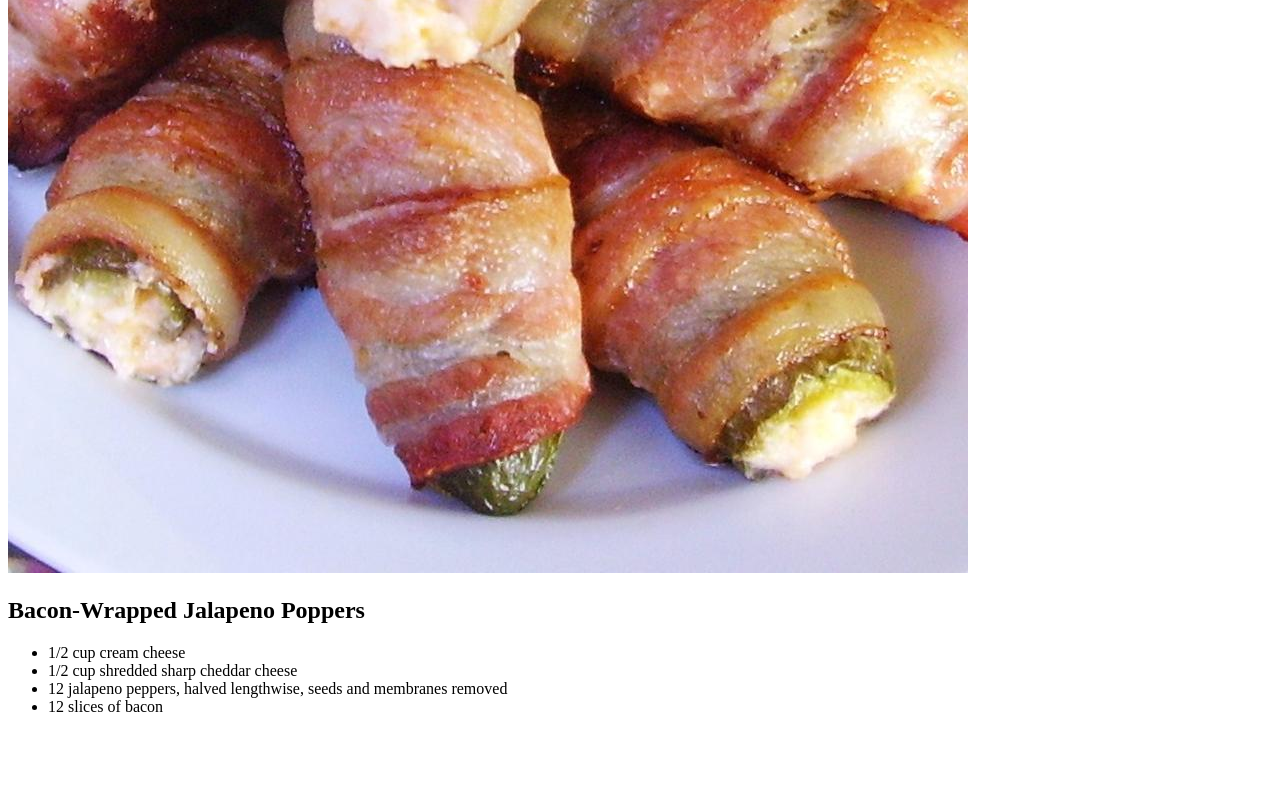
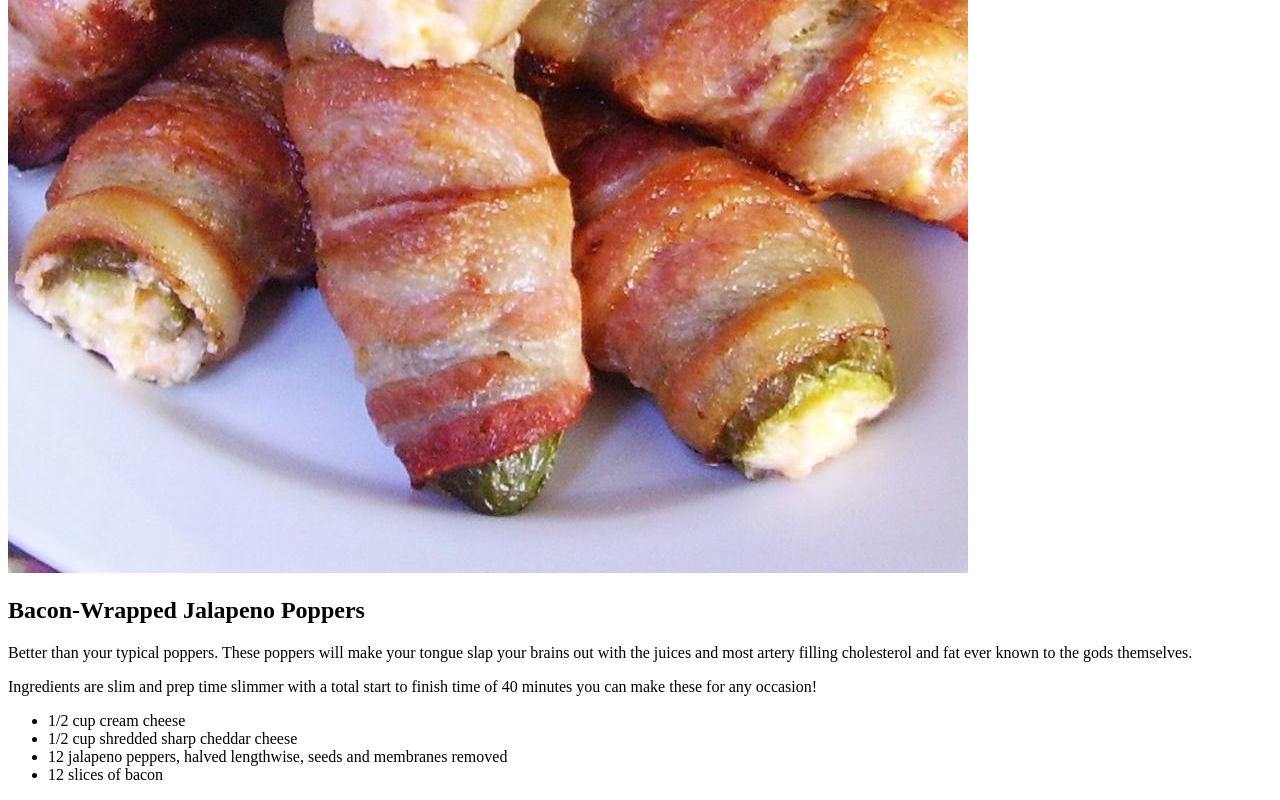
Before and after one commit to Jon-Keen/odin-recipes, a plain HTML site: page recipes/poppers.html in a window 1280 px wide. Shown: the part 467-1267 px from the top of the page. Before the commit the page ends 1199 px from the top, so only its background shows below. Drawn offline with Linux system fonts and the light colour scheme.

Commit message:
Added paragraph descriptions

```diff
--- a/recipes/poppers.html
+++ b/recipes/poppers.html
@@ -10,7 +10,8 @@
     <h1>Jalapeno Poppers</h1>
     <img src="../img/poppers.jpg" alt="jalapeno poppers">
     <h2>Bacon-Wrapped Jalapeno Poppers</h2>
-    <p></p>
+    <p>Better than your typical poppers. These poppers will make your tongue slap your brains out with the juices and most artery filling cholesterol and fat ever known to the gods themselves.</p>
+    <p>Ingredients are slim and prep time slimmer with a total start to finish time of 40 minutes you can make these for any occasion!</p>
     <ul>
         <li>1/2 cup cream cheese</li>
         <li>1/2 cup shredded sharp cheddar cheese</li>
```
